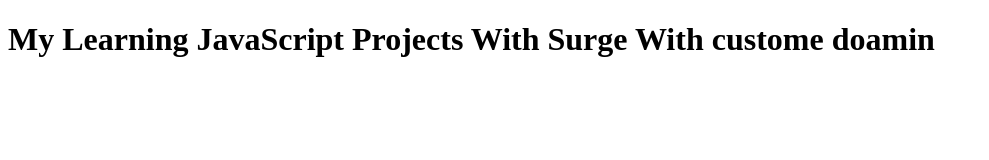
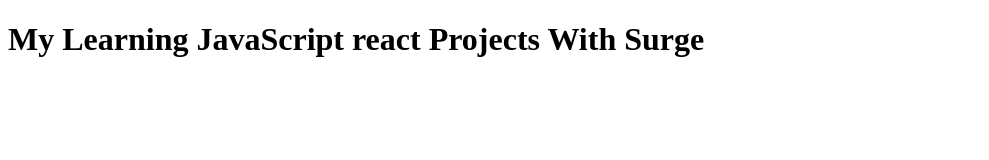
Before and after one commit to spsuzair/JavaScriptProjects, a plain HTML site: page index.html in a window 1280 px wide. Shown: the whole page, without its empty margins (0-989 px from the left). Drawn offline with Linux system fonts and the light colour scheme.

Commit message:
Update index.html
update flow

```diff
--- a/index.html
+++ b/index.html
@@ -6,6 +6,6 @@
     <title>JS Projects</title>
 </head>
 <body>
-  <h1>My Learning JavaScript Projects With Surge With custome doamin</h1>
+  <h1>My Learning JavaScript react Projects With Surge </h1>
 </body>
 </html>
```
